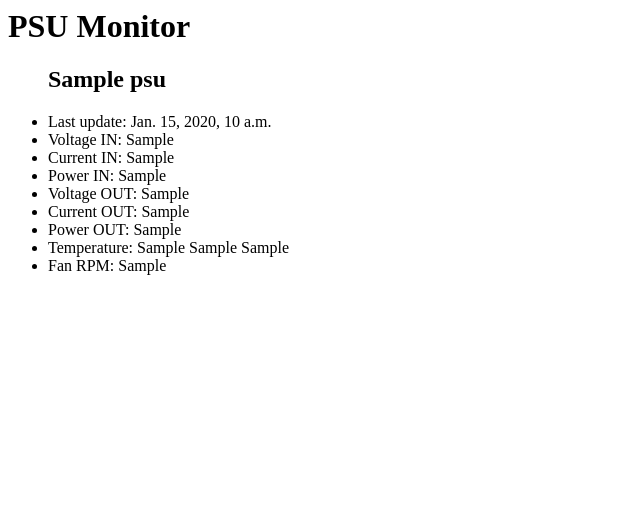
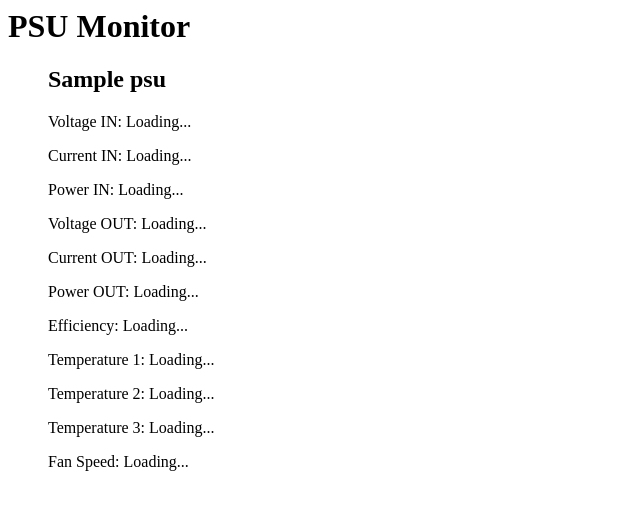
Before and after one commit to ISAndreiva/psu_monitor, a Django app: template psu/templates/psu/index.html in a window 1280 px wide. Shown: the top 510 px of the page, without its empty margins (0-640 px from the left). Run offline with Django 5.2, Linux system fonts and the light colour scheme; the template is opened without the code that fills it: most values are stand-ins (such as "Sample title", 1, 10 or a date in 2020).

Commit message:
Implement auto-updating data

```diff
--- a/psu/templates/psu/index.html
+++ b/psu/templates/psu/index.html
@@ -1,4 +1,4 @@
-<html>
+<html lang="en">
 <head>
     <title>PSU Monitor</title>
 </head>
@@ -9,21 +9,65 @@
     <ul>
     {% for psu in psu_list %}
         <h2>{{ psu }}</h2>
-        <li>Last update: {{ psu.last_updated }}</li>
-        <li>Voltage IN: {{ psu.get_voltageIN }}</li>
-        <li>Current IN: {{ psu.get_currentIN }}</li>
-        <li>Power IN: {{ psu.get_powerIN }}</li>
-        <li>Voltage OUT: {{ psu.get_voltageOUT }}</li>
-        <li>Current OUT: {{ psu.get_currentOUT }}</li>
-        <li>Power OUT: {{ psu.get_powerOUT }}</li>
-        <li>Temperature: {{ psu.get_temperature1 }} {{ psu.get_temperature2 }} {{ psu.get_temperature3 }}</li>
-        <li>Fan RPM: {{ psu.get_fan_speed }}</li>
-    {% endfor %}
+        <div id="psu-{{ psu.pk }}">
+            <p>Voltage IN: <span id="voltageIN-{{ psu.pk }}"></span></p>
+            <p>Current IN: <span id="currentIN-{{ psu.pk }}"></span></p>
+            <p>Power IN: <span id="powerIN-{{ psu.pk }}"></span></p>
+            <p>Voltage OUT: <span id="voltageOUT-{{ psu.pk }}"></span></p>
+            <p>Current OUT: <span id="currentOUT-{{ psu.pk }}"></span></p>
+            <p>Power OUT: <span id="powerOUT-{{ psu.pk }}"></span></p>
+            <p>Efficiency: <span id="efficiency-{{ psu.pk }}"></span></p>
+            <p>Temperature 1: <span id="temperature1-{{ psu.pk }}"></span></p>
+            <p>Temperature 2: <span id="temperature2-{{ psu.pk }}"></span></p>
+            <p>Temperature 3: <span id="temperature3-{{ psu.pk }}"></span></p>
+            <p>Fan Speed: <span id="fan_speed-{{ psu.pk }}"></span></p>
+        </div>
+        <script>
+            function updatePSUData(psuId) {
+                fetch(`/get_psu/${psuId}`)
+                    .then(response => response.json())
+                    .then(data => {
+                        var date = new Date(0);
+                        date.setUTCSeconds(data.last_updated);
+                        if (date.getTime() > Date.now() - 10000) {
+                            document.getElementById(`voltageIN-${psuId}`).innerText = data.voltageIN;
+                            document.getElementById(`currentIN-${psuId}`).innerText = data.currentIN;
+                            document.getElementById(`powerIN-${psuId}`).innerText = data.powerIN;
+                            document.getElementById(`voltageOUT-${psuId}`).innerText = data.voltageOUT;
+                            document.getElementById(`currentOUT-${psuId}`).innerText = data.currentOUT;
+                            document.getElementById(`powerOUT-${psuId}`).innerText = data.powerOUT;
+                            document.getElementById(`efficiency-${psuId}`).innerText = data.efficiency;
+                            document.getElementById(`temperature1-${psuId}`).innerText = data.temperature1;
+                            document.getElementById(`temperature2-${psuId}`).innerText = data.temperature2;
+                            document.getElementById(`temperature3-${psuId}`).innerText = data.temperature3;
+                            document.getElementById(`fan_speed-${psuId}`).innerText = data.fan_speed;
+                        } else {
+                            document.getElementById(`voltageIN-${psuId}`).innerText = "Loading...";
+                            document.getElementById(`currentIN-${psuId}`).innerText = "Loading...";
+                            document.getElementById(`powerIN-${psuId}`).innerText = "Loading...";
+                            document.getElementById(`voltageOUT-${psuId}`).innerText = "Loading...";
+                            document.getElementById(`currentOUT-${psuId}`).innerText = "Loading...";
+                            document.getElementById(`powerOUT-${psuId}`).innerText = "Loading...";
+                            document.getElementById(`efficiency-${psuId}`).innerText = "Loading...";
+                            document.getElementById(`temperature1-${psuId}`).innerText = "Loading...";
+                            document.getElementById(`temperature2-${psuId}`).innerText = "Loading...";
+                            document.getElementById(`temperature3-${psuId}`).innerText = "Loading...";
+                            document.getElementById(`fan_speed-${psuId}`).innerText = "Loading...";
+                        }
+
+                    });
+            }
+
+            updatePSUData('{{ psu.pk }}');
+            setInterval(() => {
+                    updatePSUData('{{ psu.pk }}');
+            }, 1000);
+
+        </script>
+        {% endfor %}
     </ul>
-{% else %}
+    {% else %}
     <p>No PSU are available.</p>
-{% endif %}
-
+    {% endif %}
 </body>
-
 </html>
--- a/psu/urls.py
+++ b/psu/urls.py
@@ -3,4 +3,5 @@ from . import views
 
 urlpatterns = [
     path('', views.IndexView.as_view(), name="index"),
+    path('get_psu/<int:pk>', views.get_psu, name="get_psu"),
 ]
--- a/psu/views.py
+++ b/psu/views.py
@@ -2,8 +2,9 @@
 # Create your views here.
 from django.views import generic
 from django.shortcuts import get_object_or_404, render
+from django.http import JsonResponse
 from .models import PSU_serial, PSU_base
-
+import datetime
 
 class IndexView(generic.ListView):
     template_name = 'psu/index.html'
@@ -11,3 +12,22 @@ class IndexView(generic.ListView):
 
     def get_queryset(self):
         return PSU_base.objects.all()
+
+
+def get_psu(request, pk):
+    psu = get_object_or_404(PSU_base, pk=pk)
+    return JsonResponse({
+        'last_updated': int(psu.last_updated.timestamp()),
+        'name': psu.name,
+        'voltageIN': psu.get_voltageIN(),
+        'currentIN': psu.get_currentIN(),
+        'powerIN': psu.get_powerIN(),
+        'voltageOUT': psu.get_voltageOUT(),
+        'currentOUT': psu.get_currentOUT(),
+        'powerOUT': psu.get_powerOUT(),
+        'efficiency': psu.get_efficiency(),
+        'temperature1': psu.get_temperature1(),
+        'temperature2': psu.get_temperature2(),
+        'temperature3': psu.get_temperature3(),
+        'fan_speed': psu.get_fan_speed()
+    })
```
